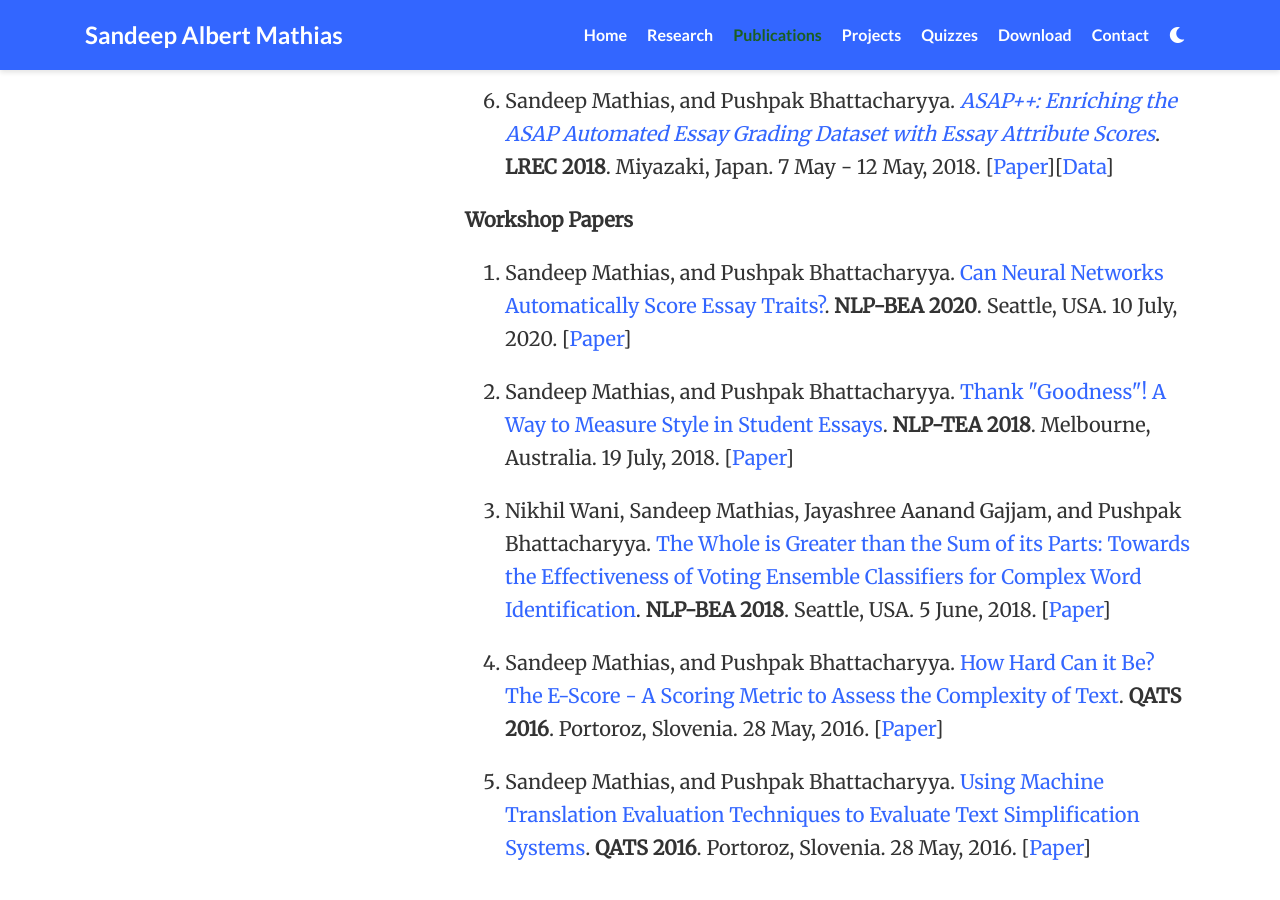
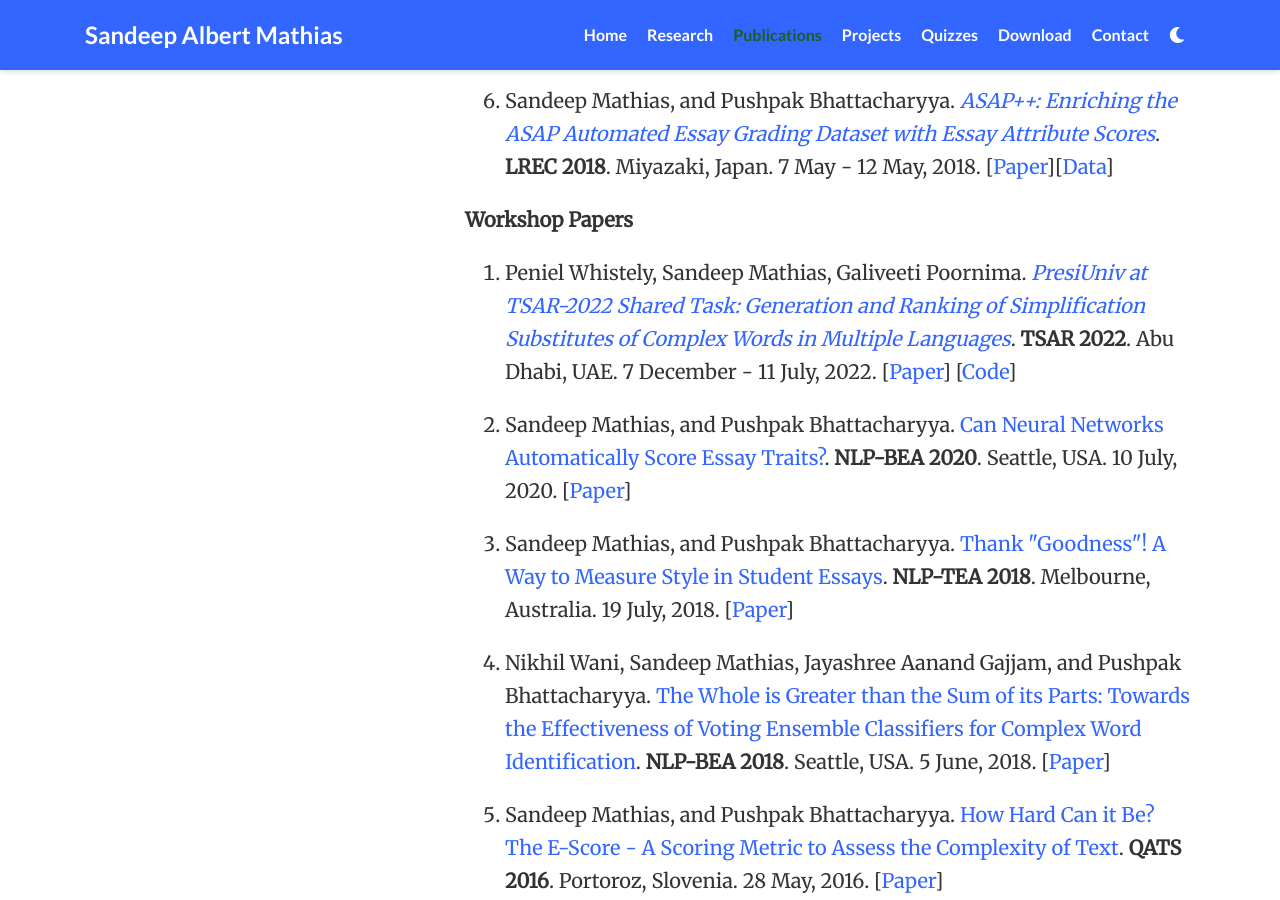
Before and after one commit to lwsam/lwsam.github.io, a Jekyll site: the page index.html, which Jekyll copies as it is, in a window 1280 px wide and 900 px high, scrolled down 2551 px. Built offline with Jekyll 4.4.1, drawn with Linux system fonts in a browser that asks for light colours; nearby versions of some CDN libraries; Markdown is read by kramdown in place of the engine named in the settings; a style sheet for code colours, icons or effects is not loaded.

Commit message:
Added TSAR 2022 Paper

```diff
--- a/index.html
+++ b/index.html
@@ -233,7 +233,7 @@
 <p><strong>Conference Papers</strong></p>
 <ol start="1">
 <li>
-	<p>Rahul Kumar, Sandeep Mathias, Sriparna Saha, and Pushpak Bhattacharyya. <a href = "https://aclanthology.org/2022.naacl-main.106/"><em>Many Hands Make Light Work: Using Essay Traits to Automatically Score Essays</em></a>. <strong>NAACL 2022</strong>. Seattle, WA, USA. 10 July - 15 July, 2022. [<a href="https://aclanthology.org/2022.naacl-main.106.pdf">Paper</a>] [<a href="https://github.com/ASAP-AEG/MTL-Essay-Traits-Scoring">Data</a>] [<a href="Thttps://github.com/ASAP-AEG/MTL-Essay-Traits-Scoring">Code</a>]</p>
+	<p>Rahul Kumar, Sandeep Mathias, Sriparna Saha, and Pushpak Bhattacharyya. <a href = "https://aclanthology.org/2022.naacl-main.106/"><em>Many Hands Make Light Work: Using Essay Traits to Automatically Score Essays</em></a>. <strong>NAACL 2022</strong>. Seattle, WA, USA. 10 July - 15 July, 2022. [<a href="https://aclanthology.org/2022.naacl-main.106.pdf">Paper</a>] [<a href="https://github.com/ASAP-AEG/MTL-Essay-Traits-Scoring">Data</a>] [<a href="https://github.com/ASAP-AEG/MTL-Essay-Traits-Scoring">Code</a>]</p>
 </li>
 <li>
 	<p>Sandeep Mathias, Diptesh Kanojia, Abhijit Mishra, and Pushpak Bhattacharyya. <a href= "https://www.ijcai.org/Proceedings/2020/683"><em>A Survey on Using Gaze Behaviour for Natural Language Processing</em></a>. <strong>IJCAI 2020</strong>. Kyoto, Japan (Online). 7 January - 15 January, 2021. [<a href="https://www.ijcai.org/proceedings/2020/0683.pdf">Paper</a>]</p>
@@ -253,6 +253,9 @@
 </ol>
 <p><strong>Workshop Papers</strong></p>
 <ol start="1">
+<li>
+	<p>Peniel Whistely, Sandeep Mathias, Galiveeti Poornima. <a href = "https://aclanthology.org/2022.tsar-1.22/"><em>PresiUniv at TSAR-2022 Shared Task: Generation and Ranking of Simplification Substitutes of Complex Words in Multiple Languages</em></a>. <strong>TSAR 2022</strong>. Abu Dhabi, UAE. 7 December - 11 July, 2022. [<a href="https://aclanthology.org/2022.tsar-1.22.pdf">Paper</a>] [<a href="http://www.github.com/lwsam/TSAR-2022/">Code</a>]</p>
+</li>
 <li>
 	<p>Sandeep Mathias, and Pushpak Bhattacharyya. <a href="https://www.aclweb.org/anthology/2020.bea-1.8/">Can Neural Networks Automatically Score Essay Traits?</a>. <strong>NLP-BEA 2020</strong>. Seattle, USA. 10 July, 2020. [<a href="https://aclanthology.org/2020.bea-1.8.pdf">Paper</a>]</p>
 </li>
```
